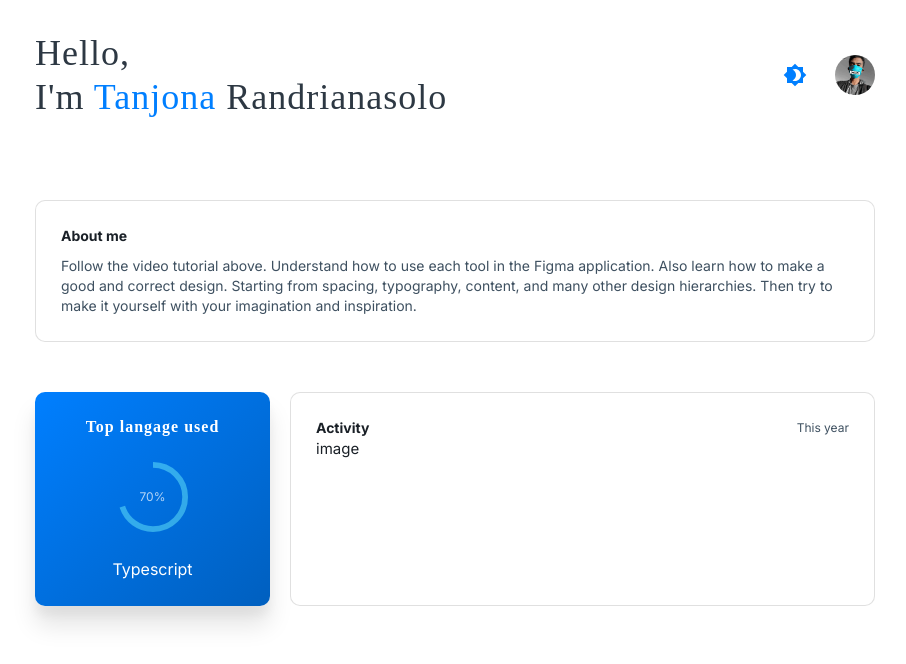
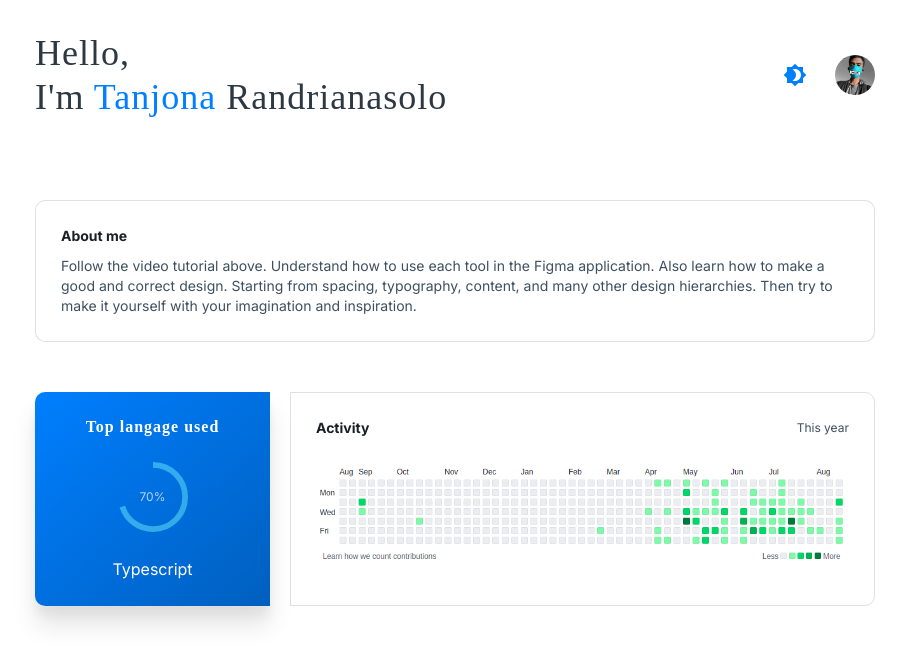
Before and after one commit to NirinaTanjona/tanjona-cv, a React (Create React App) app: page / in a window 1280 px wide. Shown: the top 664 px of the page, without its empty margins (185-1091 px from the left). Built offline with nearby package versions, Linux system fonts and the light colour scheme.

Commit message:
finishing activity bar

```diff
--- a/src/components/statistics/Activity.tsx
+++ b/src/components/statistics/Activity.tsx
@@ -1,9 +1,19 @@
-import { Paper, Stack, Typography, Box } from '@mui/material'
+import { Stack, Typography, Box } from '@mui/material'
+import { useTheme } from '@mui/material/styles'
 
 export const Activity = () => {
+  const theme = useTheme();
   return (
-    <Paper variant='outlined' sx={{ minHeight: 214, width: '100%', display: 'flex', p: 2.5 }}>
-      <Stack direction='column' sx={{ width: '100%' }}>
+    <Box  sx={{
+      minHeight: 214,
+      width: '100%',
+      display: 'flex',
+      p: 2.5,
+      border: `1px solid ${theme.palette.mode === 'dark' ? '#ffffff1f' : '#0000001f'}`,
+      borderRadius: `0px ${theme.shape.borderRadius}px ${theme.shape.borderRadius}px 0px`
+      }}
+    >
+      <Stack direction='column' spacing={2.5} sx={{ width: '100%'}}>
         <Stack direction='row' sx={{ width: '100%', display: 'flex', justifyContent: 'space-between'}}>
           <Typography fontWeight="bold" component="h3" color="text.primary" variant="body2">
             Activity
@@ -12,8 +22,13 @@ export const Activity = () => {
             This year
           </Typography>
         </Stack>
-        <Box>image</Box>
+        <Box
+          component='img'
+          alt='Github activity status bar'
+          sx={{width: '100%'}}
+          src='/images/activityBar.png'
+        />
       </Stack>
-    </Paper>
+    </Box>
   )
 }
--- a/src/components/statistics/TopLangage.tsx
+++ b/src/components/statistics/TopLangage.tsx
@@ -22,11 +22,6 @@ const primary = {
   800: '#004C99',
   900: '#003A75',
 };
-
-const secondary = {
-  red: '#F53803',
-  yellow: '#F5D020'
-}
 
 const CircularProgressWithLabel = (
   props: CircularProgressProps & { value: number },
@@ -103,7 +98,8 @@ export const TopLangage = () => {
         flexDirection: 'column',
         minWidth: 235,
         minHeight: 214,
-        p: 2.5
+        p: 2.5,
+        borderRadius: `${theme.shape.borderRadius}px 0px 0px ${theme.shape.borderRadius}px`,
       }}
       >
         <Box
--- a/src/components/statistics/index.tsx
+++ b/src/components/statistics/index.tsx
@@ -4,10 +4,7 @@ import { Activity } from './Activity'
 
 const Statistic = () => {
   return (
-    <Stack
-      direction="row"
-      spacing={2}
-    >
+    <Stack direction="row" spacing={2}>
       <TopLangage />
       <Activity />
     </Stack>
```
Also changed, not shown: public/images/activityBar.png (added).
